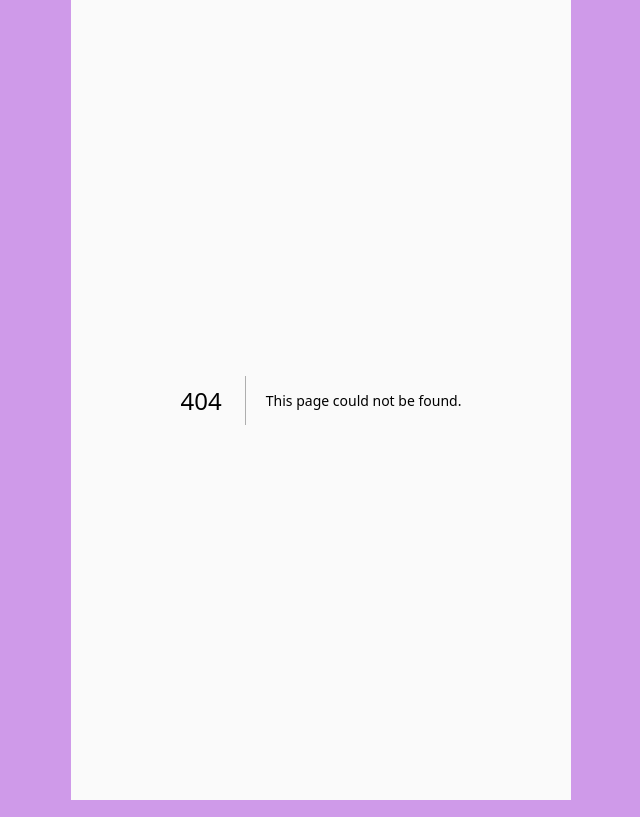
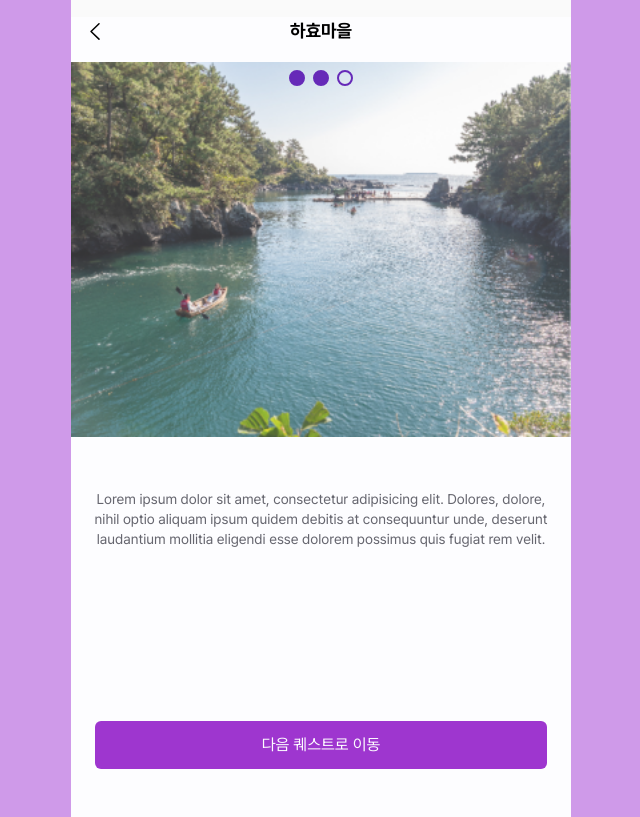
Before and after one commit to dorongee/frontend, a Next.js app in the folder frontend/: page /village/1 in a window 1280 px wide. Before the commit this address had no page. Shown: the whole page, without its empty margins (319-959 px from the left). Built offline with nearby package versions, Linux system fonts and the light colour scheme.

Commit message:
Feat: village detail page step1,2연결 성공

```diff
--- /dev/null
+++ b/frontend/src/app/village/[slug]/page.tsx
@@ -0,0 +1,24 @@
+import Image from 'next/image';
+import VillageDetailContainer from '../../../components/village/VillageDetailContainer';
+import arrowLeft from '/public/images/arrow-large-left.svg';
+
+type Props = {
+  params: {
+    slug: string;
+  };
+};
+
+export default function VillageDetailPage({ params: { slug } }: Props) {
+  return (
+    <section className="relative min-h-screen grow bg-dorong-white">
+      <div className="flex my-[17px] items-center justify-between px-3">
+        <button className="">
+          <Image src={arrowLeft} alt="arrowLeft" />
+        </button>
+        <h2 className="text-lg font-bold">하효마을</h2>
+        <div className="w-[24px]"></div>
+      </div>
+      <VillageDetailContainer />
+    </section>
+  );
+}
--- /dev/null
+++ b/frontend/src/components/village/VillageDetailContainer.tsx
@@ -0,0 +1,84 @@
+'use client';
+
+import Image from 'next/image';
+import villageExample from '/public/images/village-detail-example.png';
+import Button from '../Button';
+import { useState } from 'react';
+
+const dummy = [
+  '먹태깡 맛있게 먹기',
+  '먹태깡 맛있게 먹기',
+  '먹태깡 맛있게 먹기',
+  '먹태깡 맛있게 먹기',
+  '먹태깡 맛있게 먹기',
+];
+
+export default function VillageDetailContainer() {
+  const [step, setStep] = useState<number>(1);
+
+  const [completedMissions, setCompletedMissions] = useState([]);
+
+  return (
+    <section>
+      {
+        {
+          1: (
+            <section>
+              <div className="relative">
+                <Image
+                  src={villageExample}
+                  alt="villageImg"
+                  className="object-cover w-full shadow-bottom"
+                />
+                <div className="absolute flex gap-2 transform -translate-x-1/2 -translate-y-1/2 top-4 left-1/2">
+                  <div className="w-4 h-4 border-2 rounded-full border-dorong-primary-dark bg-dorong-primary-dark"></div>
+                  <div className="w-4 h-4 border-2 rounded-full border-dorong-primary-dark bg-dorong-primary-dark"></div>
+                  <div className="w-4 h-4 border-2 rounded-full border-dorong-primary-dark"></div>
+                </div>
+              </div>
+              <p className="mt-[52px] mx-5 text-sm text-dorong-gray-7">
+                Lorem ipsum dolor sit amet, consectetur adipisicing elit.
+                Dolores, dolore, nihil optio aliquam ipsum quidem debitis at
+                consequuntur unde, deserunt laudantium mollitia eligendi esse
+                dolorem possimus quis fugiat rem velit.
+              </p>
+              <div className="absolute w-full px-6 bottom-12">
+                <Button isAvailable={true} onClick={() => setStep(2)}>
+                  다음 퀘스트로 이동
+                </Button>
+              </div>
+            </section>
+          ),
+          2: (
+            <div className="flex flex-col items-center ">
+              <div className="flex gap-2 mt-2">
+                <div className="w-4 h-4 border-2 rounded-full border-dorong-primary-dark bg-dorong-primary-dark"></div>
+                <div className="w-4 h-4 border-2 rounded-full border-dorong-primary-dark bg-dorong-primary-dark"></div>
+                <div className="w-4 h-4 border-2 rounded-full border-dorong-primary-dark"></div>
+              </div>
+              <p className="mt-3 text-xs text-dorong-gray-5">
+                5개 중 3개만 성공해도 미션 클리어!
+              </p>
+              <ul className="flex flex-col gap-4 mt-7">
+                {dummy.map((text) => (
+                  <li className="flex items-center bg-dorong-gray-4 w-[327px] h-[80px] rounded-lg gap-3 px-3">
+                    <div className="flex items-center justify-center bg-dorong-gray-1 grow h-[56px] text-dorong-black">
+                      <p>{text}</p>
+                    </div>
+                    <div className="w-[56px] h-[56px] bg-dorong-gray-3"></div>
+                  </li>
+                ))}
+              </ul>
+              <div className="absolute w-full px-6 bottom-12">
+                <Button isAvailable={true} onClick={() => setStep(2)}>
+                  다음 퀘스트로 이동
+                </Button>
+              </div>
+            </div>
+          ),
+          3: <div>hello</div>,
+        }[step]
+      }
+    </section>
+  );
+}
--- a/frontend/tailwind.config.js
+++ b/frontend/tailwind.config.js
@@ -23,6 +23,9 @@ module.exports = {
       },
       animation: {
         progress: 'progress 10s linear',
+      },
+      boxShadow: {
+        bottom: 'inset 0 -10px 5px 0 rgb(255, 255, 255, 0.5)',
       },
     },
     colors: {
```
Also changed, not shown: frontend/public/images/village-detail-example.png (added).
